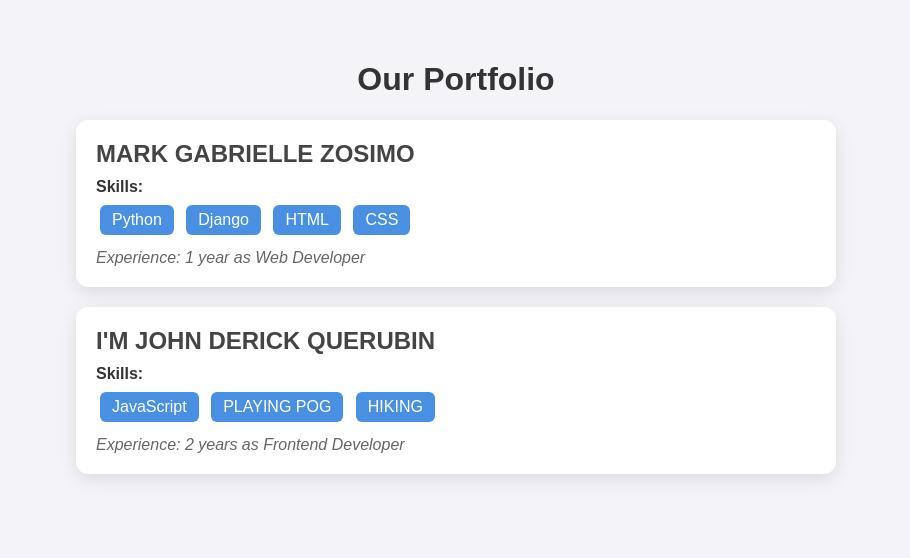
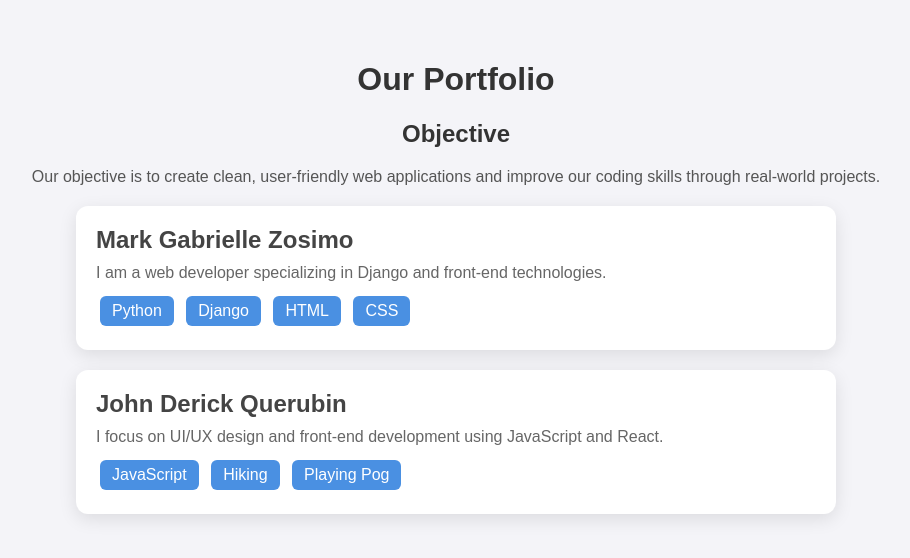
Before and after one commit to markgabriellezosimo-bit/myportfolioo, a Django app: page / in a window 1280 px wide. Shown: the top 558 px of the page, without its empty margins (184-1094 px from the left). Run offline with Django 5.2, Linux system fonts and the light colour scheme.

Commit message:
Added descriptions and objective

```diff
--- a/my_app/templates/portfolio.html
+++ b/my_app/templates/portfolio.html
@@ -9,7 +9,7 @@
             margin: 0;
             padding: 40px;
         }
-        h1 {
+        h1, h2 {
             text-align: center;
             color: #333;
         }
@@ -26,13 +26,12 @@
             font-weight: bold;
             color: #444;
         }
-        .skills-title {
-            margin-top: 10px;
-            font-weight: bold;
-            color: #333;
+        .description {
+            margin: 10px 0;
+            color: #666;
         }
         .skills {
-            margin-top: 5px;
+            margin-top: 10px;
         }
         .skill {
             background: #4a90e2;
@@ -42,29 +41,23 @@
             margin: 4px;
             display: inline-block;
         }
-        .experience {
-            margin-top: 10px;
-            font-style: italic;
-            color: #666;
-        }
     </style>
 </head>
 <body>
 
 <h1>Our Portfolio</h1>
+<h2>Objective</h2>
+<p style="text-align:center; color:#555;">{{ objective }}</p>
 
 {% for p in partners %}
 <div class="card">
     <div class="name">{{ p.name }}</div>
-
-    <div class="skills-title">Skills:</div>
+    <div class="description">{{ p.description }}</div>
     <div class="skills">
         {% for skill in p.skills %}
         <span class="skill">{{ skill }}</span>
         {% endfor %}
     </div>
-
-    <div class="experience">Experience: {{ p.experience }}</div>
 </div>
 {% endfor %}
 
--- a/my_app/views.py
+++ b/my_app/views.py
@@ -1,18 +1,19 @@
 from django.shortcuts import render
 
 def portfolio(request):
-    data = {
-        "partners": [
-            {
-                "name": "MARK GABRIELLE ZOSIMO",
-                "skills": ["Python", "Django", "HTML", "CSS"],
-                "experience": "1 year as Web Developer"
-            },
-            {
-                "name": "I'M JOHN DERICK QUERUBIN",
-                "skills": ["JavaScript", "PLAYING POG", "HIKING"],
-                 "experience": "2 years as Frontend Developer"
-            }
-        ]
-    }
-    return render(request, "portfolio.html", data)
+    partners = [
+        {
+            "name": "Mark Gabrielle Zosimo",
+            "description": "I am a web developer specializing in Django and front-end technologies.",
+            "skills": ["Python", "Django", "HTML", "CSS"]
+        },
+        {
+            "name": "John Derick Querubin",
+            "description": "I focus on UI/UX design and front-end development using JavaScript and React.",
+            "skills": ["JavaScript", "Hiking", "Playing Pog"]
+        }
+    ]
+
+    objective = "Our objective is to create clean, user-friendly web applications and improve our coding skills through real-world projects."
+
+    return render(request, "portfolio.html", {"partners": partners, "objective": objective})
```
